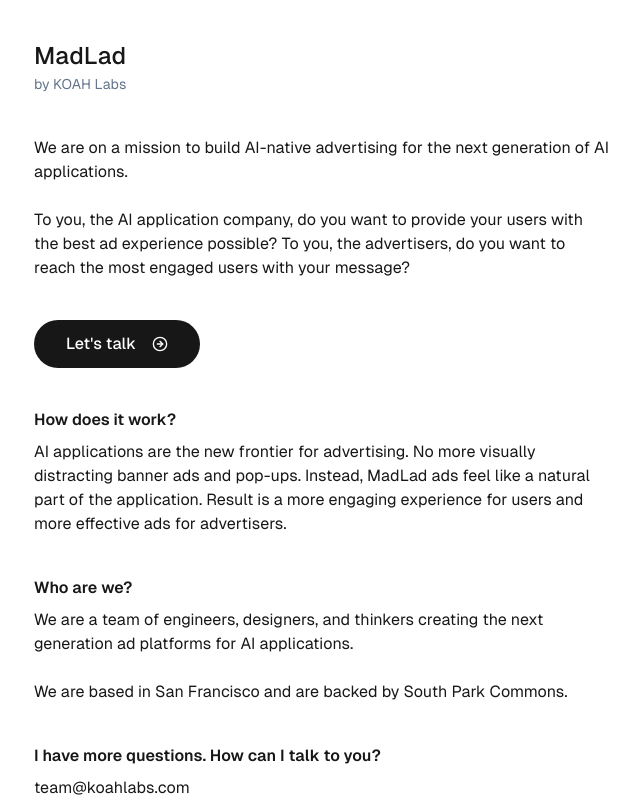
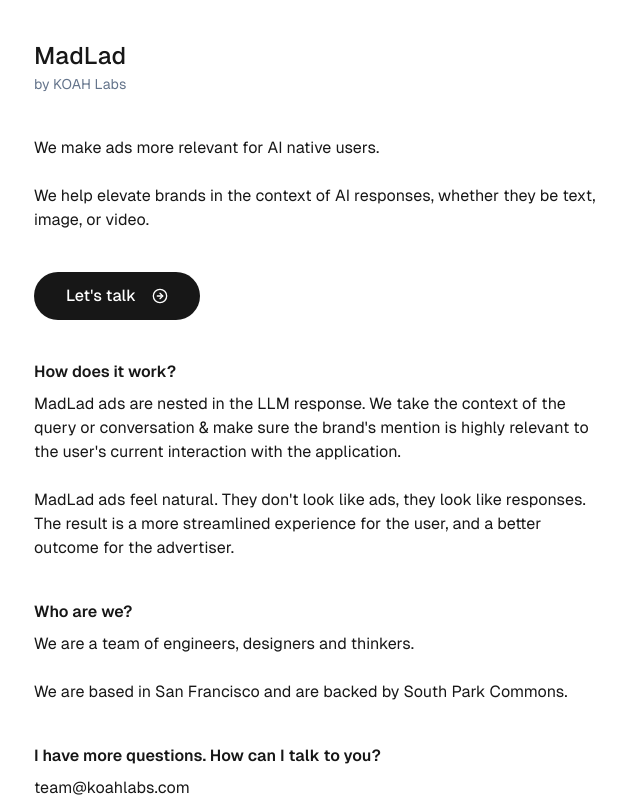
Before and after one commit to koahlabs/landing, a Next.js app: page / in a window 1280 px wide. Shown: the top 800 px of the page, without its empty margins (318-958 px from the left). Built offline with nearby package versions, Linux system fonts and the light colour scheme; no server answers.

Commit message:
Update copy

```diff
--- a/src/app/page.tsx
+++ b/src/app/page.tsx
@@ -17,18 +17,16 @@
           <span className="text-sm text-slate-500">by KOAH Labs</span>
         </div>
         <div>
-          We are on a mission to build AI-native advertising for the next
-          generation of AI applications.
+          We make ads more relevant for AI native users.
           <br />
           <br />
-          To you, the AI application company, do you want to provide your users
-          with the best ad experience possible? To you, the advertisers, do you
-          want to reach the most engaged users with your message?
+          We help elevate brands in the context of AI responses, whether they be
+          text, image, or video.
         </div>
         <button className="flex rounded-full font-medium transition-colors items-center justify-center bg-foreground text-background gap-4 hover:bg-[#383838] dark:hover:bg-[#ccc] h-12 px-8 sm:w-fit">
           <a
             className=""
-            href="https://vercel.com/new?utm_source=create-next-app&utm_medium=appdir-template-tw&utm_campaign=create-next-app"
+            href="mailto:team@koahlabs.com"
             target="_blank"
             rel="noopener noreferrer"
           >
@@ -41,19 +39,22 @@
         <div className="flex flex-col gap-2">
           <div className="font-semibold">How does it work?</div>
           <span>
-            AI applications are the new frontier for advertising. No more
-            visually distracting banner ads and pop-ups. Instead, MadLad ads
-            feel like a natural part of the application. Result is a more
-            engaging experience for users and more effective ads for
-            advertisers.
+            MadLad ads are nested in the LLM response. We take the context of
+            the query or conversation & make sure the brand&apos;s mention is
+            highly relevant to the user&apos;s current interaction with the
+            application.
+            <br />
+            <br />
+            MadLad ads feel natural. They don&apos;t look like ads, they look
+            like responses. The result is a more streamlined experience for the
+            user, and a better outcome for the advertiser.
           </span>
         </div>
 
         <div className="flex flex-col gap-2">
           <div className="font-semibold">Who are we?</div>
           <span>
-            We are a team of engineers, designers, and thinkers creating the
-            next generation ad platforms for AI applications.
+            We are a team of engineers, designers and thinkers.
             <br />
             <br />
             We are based in San Francisco and are backed by South Park Commons.
```
